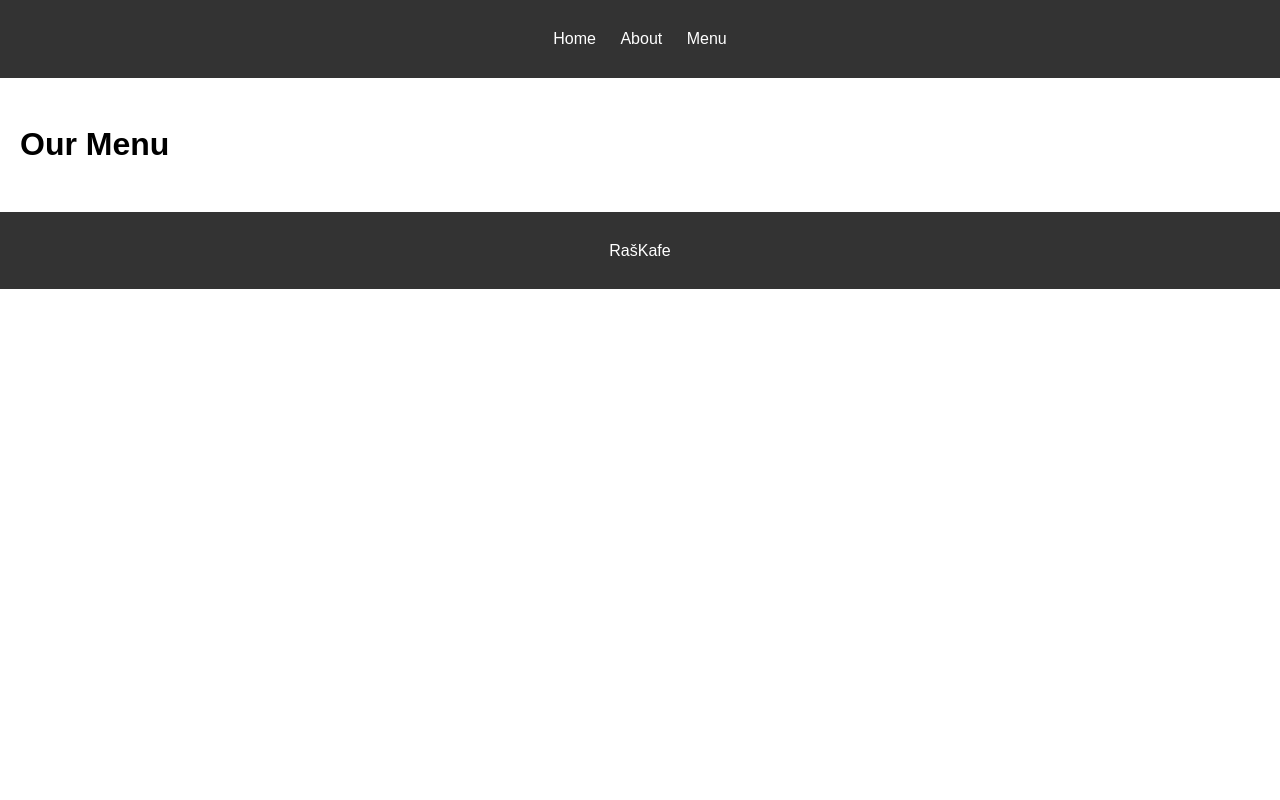
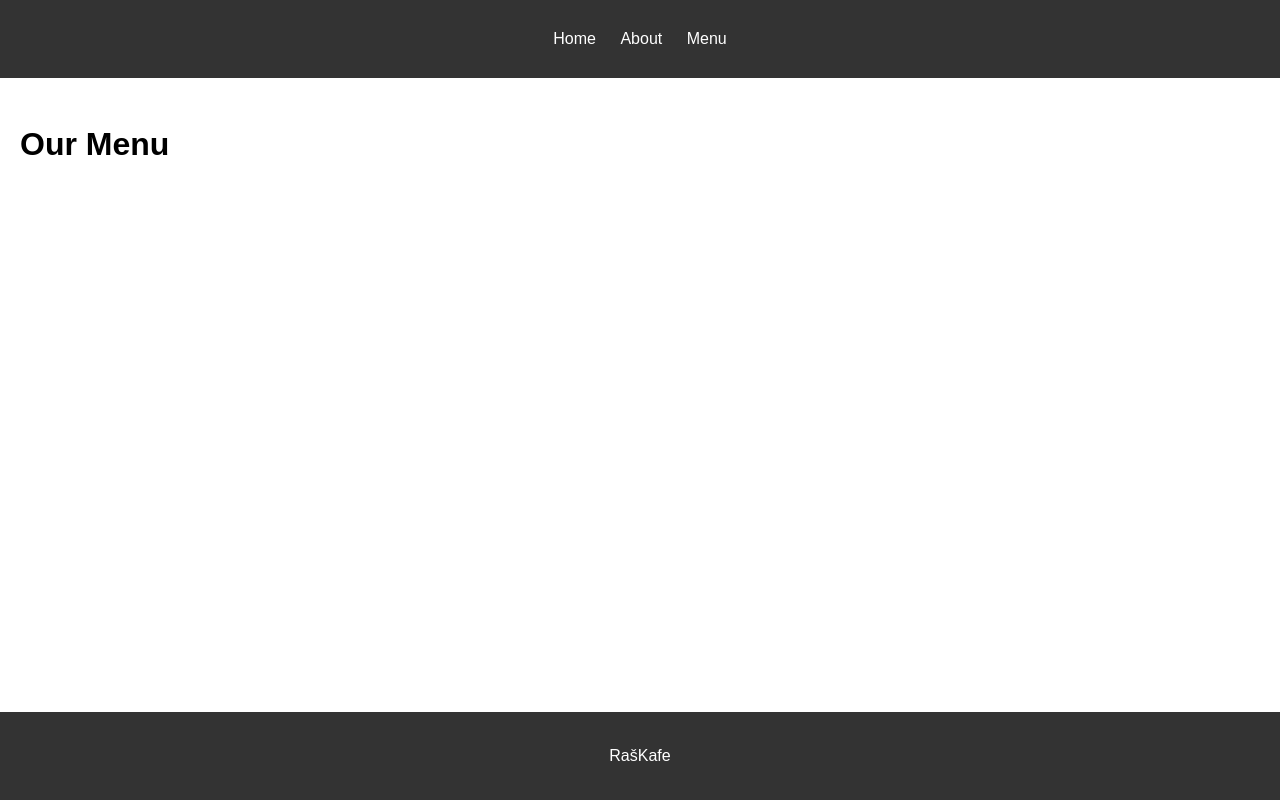
Before and after one commit to raskarestoran/sajt, a plain HTML site: page menu.html in a window 1280 px wide. Drawn offline with Linux system fonts and the light colour scheme; no server answers.

Commit message:
Update style.css

```diff
--- a/style.css
+++ b/style.css
@@ -1,8 +1,20 @@
+/* --- START: Added for Sticky Footer --- */
+html {
+  height: 100%; /* Ensure HTML element takes full available height */
+}
+/* --- END: Added for Sticky Footer --- */
+
 body {
   font-family: Arial, sans-serif;
-  margin: 0;
-  padding: 0;
-  line-height: 1.6;
+  margin: 0; /* Keep this */
+  /* padding: 0; This is usually not needed on body if children handle padding */
+  line-height: 1.6; /* Keep this */
+
+  /* --- START: Added for Sticky Footer --- */
+  display: flex;          /* Enable Flexbox for direct children (header, main, footer) */
+  flex-direction: column; /* Stack children vertically */
+  min-height: 100vh;      /* Make body at least the full viewport height */
+  /* --- END: Added for Sticky Footer --- */
 }
 
 header {
@@ -10,6 +22,9 @@ header {
   color: #fff;
   padding: 10px 0;
   text-align: center;
+  /* --- START: Added for Sticky Footer --- */
+  flex-shrink: 0; /* Prevent header from shrinking */
+  /* --- END: Added for Sticky Footer --- */
 }
 
 header nav ul {
@@ -28,7 +43,10 @@ header nav ul li a {
 }
 
 main {
-  padding: 20px;
+  padding: 20px; /* Keep your existing padding */
+  /* --- START: Added for Sticky Footer --- */
+  flex-grow: 1; /* Allow main to grow and fill space */
+  /* --- END: Added for Sticky Footer --- */
 }
 
 .menu-item {
@@ -49,10 +67,24 @@ main {
 
 footer {
   text-align: center;
-  padding: 10px 0;
+  padding: 15px 20px; /* Adjusted padding slightly for better spacing */
   background: #333;
   color: #fff;
+  margin-top: auto; /* Crucial fallback/helper with flex */
+  /* --- START: Added for Sticky Footer --- */
+  flex-shrink: 0; /* Prevent footer from shrinking */
+  /* --- END: Added for Sticky Footer --- */
 }
+
+/* Ensure link in footer is visible */
+footer a {
+    color: #add8e6; /* Light blue, stands out against dark background */
+    text-decoration: underline;
+}
+footer a:hover {
+    color: #ffffff;
+}
+
 
 /* --- Style for the Get Directions Button --- */
 
@@ -87,3 +119,18 @@ footer {
 }
 
 /* --- End of button styles --- */
+
+
+/* == You might still have your CAROUSEL styles below here if you moved them == */
+/* Ensure they are included if you moved them from the index.html <style> block */
+
+/* Example: */
+/* --- Carousel Styles --- */
+/* .carousel-container { ... } */
+/* .carousel-slide { ... } */
+/* .carousel-item { ... } */
+/* .carousel-item img { ... } */
+/* .carousel-button { ... } */
+/* .carousel-button.prev { ... } */
+/* .carousel-button.next { ... } */
+/* --- End Carousel Styles --- */
```
